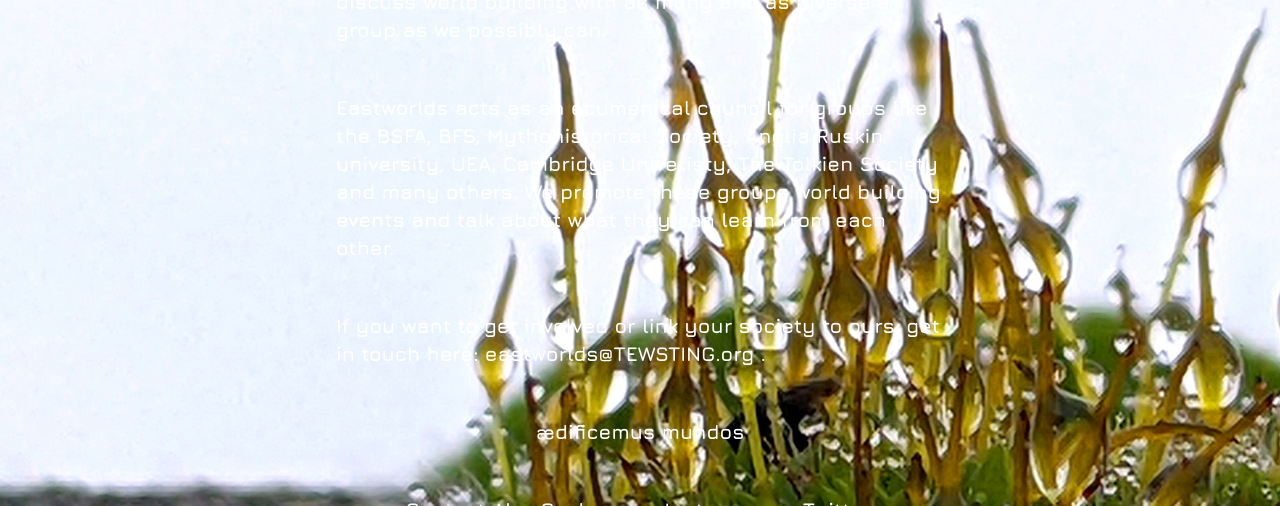
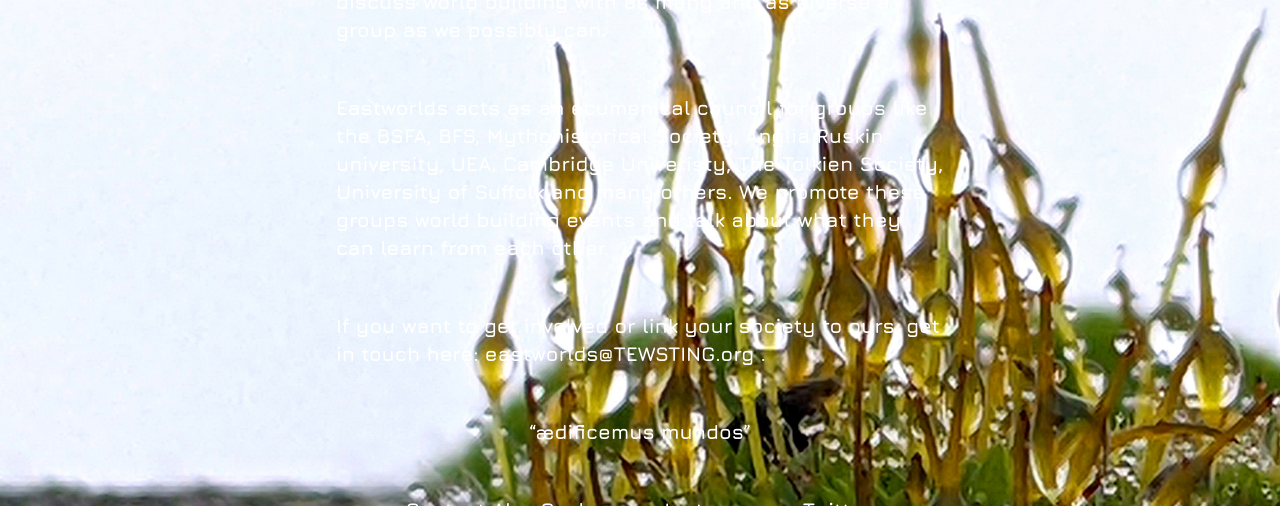
Before and after one commit to monscamus/eastworlds, a Next.js app: page / in a window 1280 px wide. Shown: the part 336-842 px from the top of the page. Built offline with nearby package versions, Linux system fonts and the light colour scheme.

Commit message:
We build worlds!

```diff
--- a/app/page.tsx
+++ b/app/page.tsx
@@ -21,7 +21,7 @@ export default function Home() {
 
       <p className={`pt-6 ${staat.className}`}>
         Eastworlds acts as an ecumenical council for groups like the BSFA, BFS, Mythohistorical Society, Anglia Ruskin university, UEA, Cambridge Univeristy,
-        The Tolkien Society and many others. We promote these groups world building events and talk about what they can learn from each other.
+        The Tolkien Society, University of Suffolk and many others. We promote these groups world building events and talk about what they can learn from each other.
       </p>
 
       <p className={`pt-6 ${staat.className}`}>
@@ -30,7 +30,7 @@ export default function Home() {
 
 
       <p className={`pt-6 italic text-xl ${staat.className}`}>
-      ædificemus mundos
+      &ldquo;ædificemus mundos&rdquo;
       </p>
 
 
```
